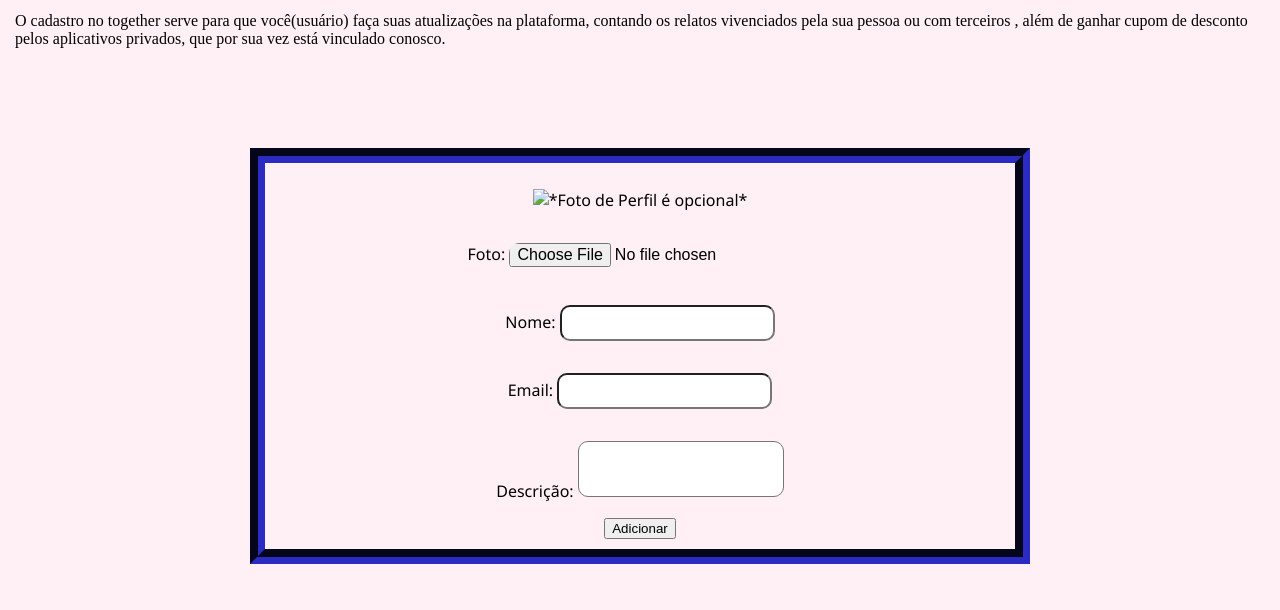
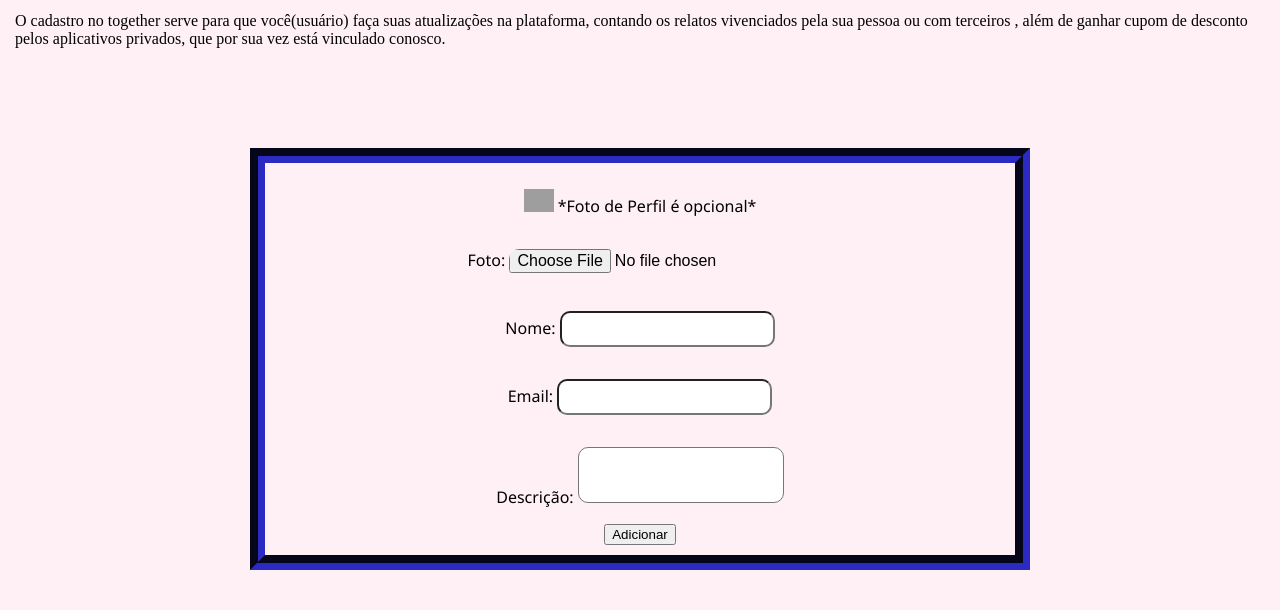
Before and after one commit to IsacSouza0/Demoday, a Django app: page /cadastro/ in a window 1280 px wide. Shown: the part 262-872 px from the top of the page. Run offline with Django 3.2, Linux system fonts and the light colour scheme; some web fonts are replaced; grey boxes are pictures that could not be loaded.

Commit message:
Finalmente acabou

```diff
--- a/cadastro/templates/cadastro.html
+++ b/cadastro/templates/cadastro.html
@@ -13,7 +13,7 @@
 <form action="." method="POST">
 
     <div class="forms">
-       <p class="img10"href=""> <img src="{{ item.foto.url }}" alt="*Foto de Perfil é opcional*{{item.nome}}"> </p>
+       <p class="img10"href=""> <img src="https://image.flaticon.com/icons/png/512/23/23716.png" alt="{{item.nome}}"> *Foto de Perfil é opcional*</p>
         {% csrf_token %}
         {{ form.as_p }}
         <button>Adicionar</button>
--- a/landing_page/static/css/style.css
+++ b/landing_page/static/css/style.css
@@ -411,6 +411,9 @@ img{
 .text2 p{
     color: blue;
 }
+.img10 img{
+    width: 30px;
+}
 
 /* .textcads{
     margin: 0 15px;
```
